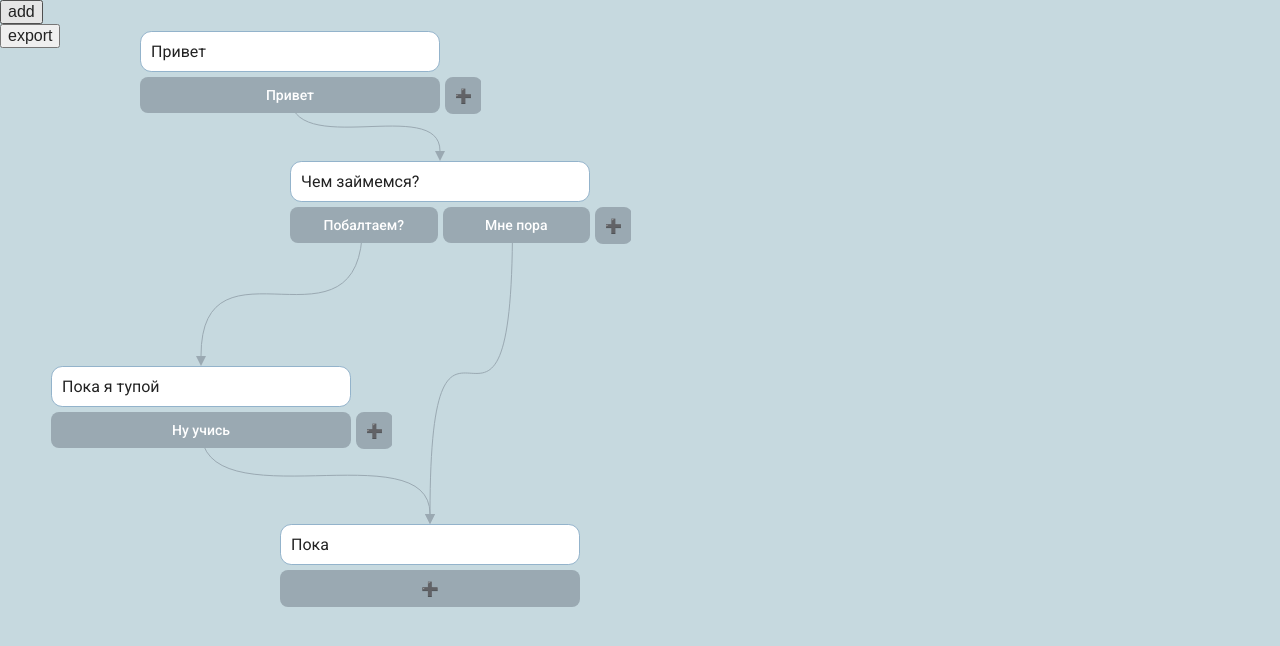
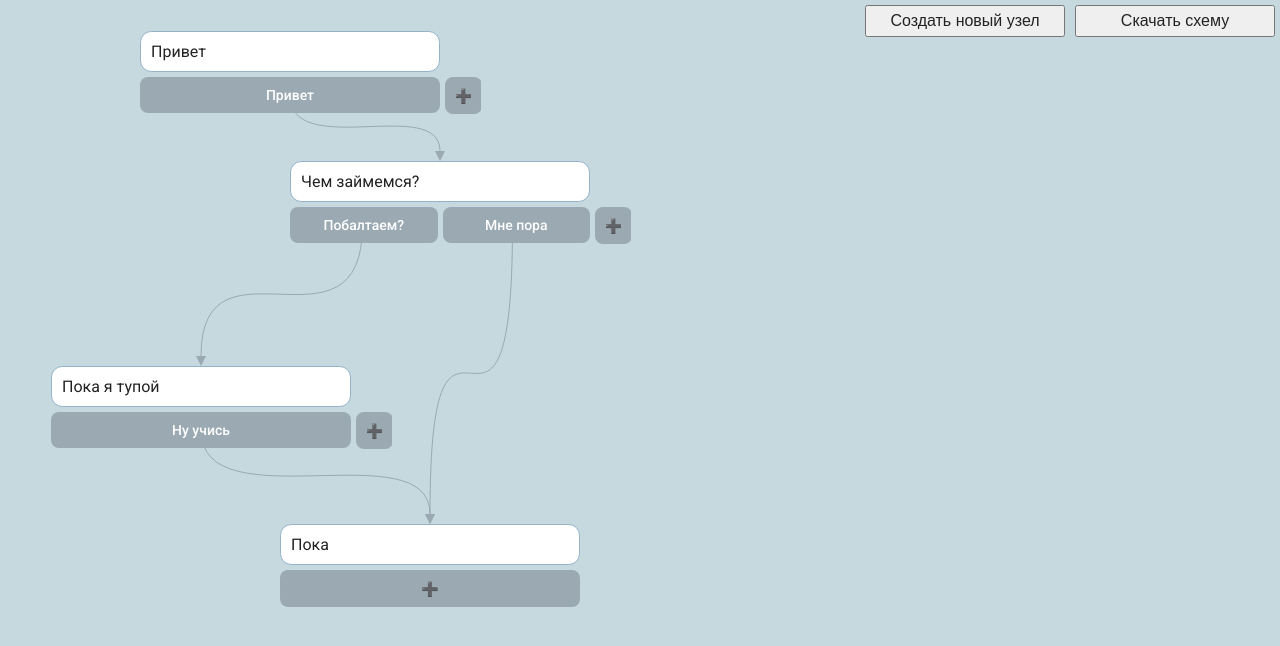
Before and after one commit to v9gel/dialog-front, a Vue app: page / in a window 1280 px wide. Shown: the top 646 px of the page. Built offline with nearby package versions, Linux system fonts and the light colour scheme.

Commit message:
update action buttons style

```diff
--- a/src/components/desk/Desk.vue
+++ b/src/components/desk/Desk.vue
@@ -39,14 +39,29 @@ const clickHandler = () => {
     <svg ref="box" class="box" height="100%" width="100%" @click="clickHandler">
         <rect width="100%" height="100%" fill="#C6D9DF" stroke-width="5" @mousedown="selectClean" />
         <slot />
-        <foreignObject width="100" height="50" x="0" y="0">
+        <foreignObject width="100%" height="100%" x="0" y="0">
             <div xmlns="http://www.w3.org/1999/xhtml">
-                <button @click="add">add</button>
-                <button @click="json">export</button>
+              <div class="action-button-box">
+                <button class="action-button" @click="add">Создать новый узел</button>
+                <button class="action-button" @click="json">Скачать схему</button>
+              </div>
             </div>
         </foreignObject>
     </svg>
 </template>
 
 <style>
+
+.action-button-box {
+  position: absolute;
+  right: 0;
+  top: 0;
+}
+
+.action-button {
+  margin: 5px;
+  padding: 5px;
+  width: 200px;
+}
+
 </style>
```
